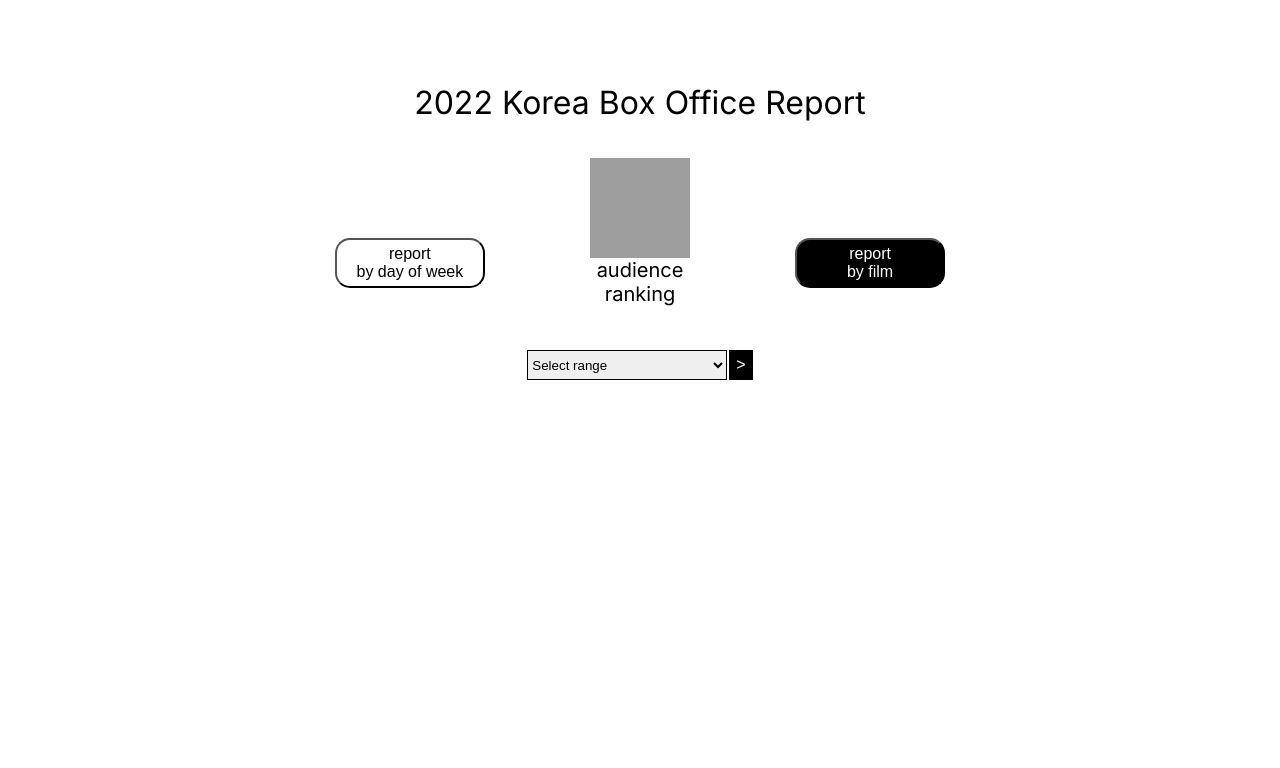
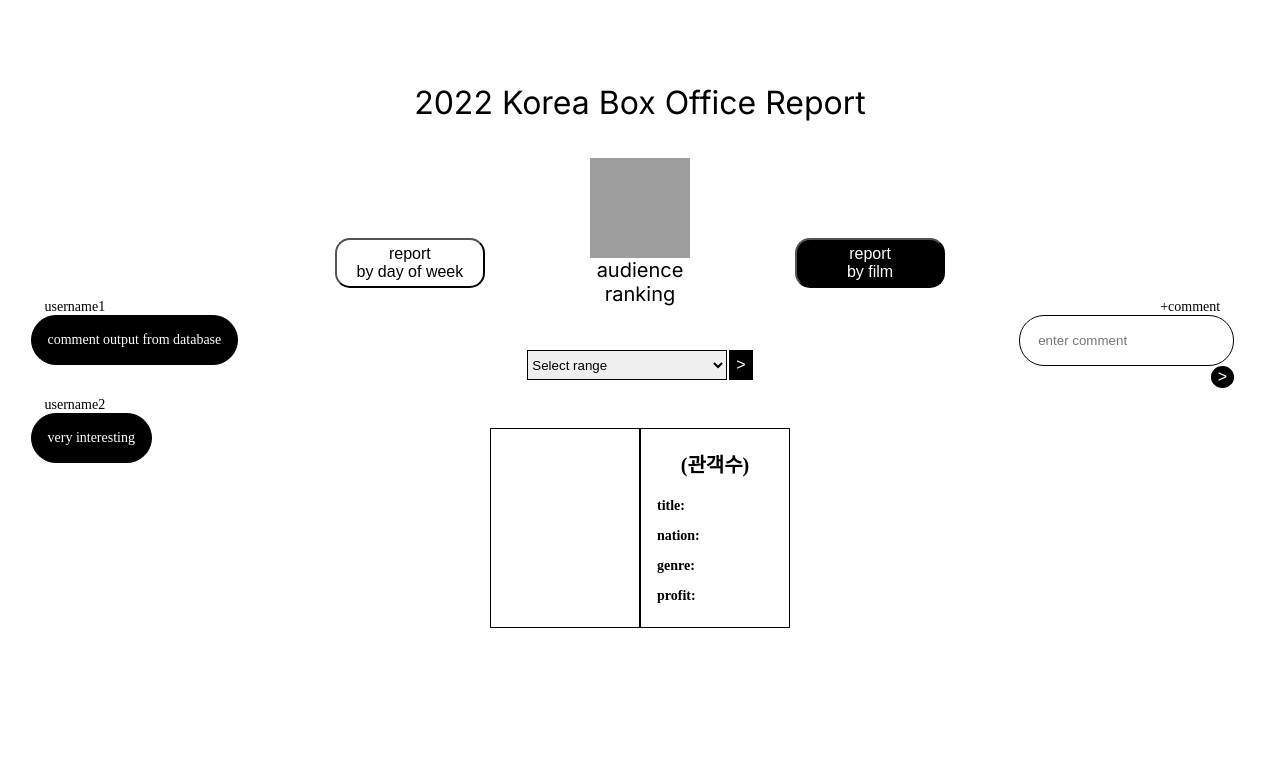
Before and after one commit to bigdata-application/bigdata-application-project, a PHP site: page /report2-1.php in a window 1280 px wide. Shown: the top 768 px of the page. Run offline with PHP 8.4, Linux system fonts and the light colour scheme; grey boxes are pictures that could not be loaded.

Commit message:
[민재] 관객수 기능 첫페이지 댓글/영화인포박스 업데이트

```diff
--- a/team06/html/report2-1.php
+++ b/team06/html/report2-1.php
@@ -11,6 +11,20 @@
             <section class="middleBanner">
                     <span class="title">2022 Korea Box Office Report</span>
             </section>
+            <div class="commentOutputForm">
+                <div class="commentOutputForm2">
+                    <!--댓글 출력-->
+                    <div>&nbsp;&nbsp;&nbsp;&nbsp;username1</div>
+                    <div class="commentOutput">
+                        <span>comment output from database</span>
+                    </div>
+                    <!--댓글 출력 (하드코딩)-->
+                    <div>&nbsp;&nbsp;&nbsp;&nbsp;username2</div>
+                    <div class="commentOutput">
+                        <span>very interesting</span>
+                    </div>
+                </div>
+            </div>
             <section class="features">
                 <div class="snd_container">
                     <button class="reportButton1" type="button" onclick='moveFeature1Report1()'>
@@ -45,14 +59,33 @@
                         </div>
                     </form>
 
+                    <div class="movieInfoBox">
+                    <div class="poster">
 
-
-
-
-
-
+                    </div>
+                    <div class="info">
+                        <p class="boldTitle">(관객수) </p>
+                        <p class="infoText">title: </p>
+                        <p class="infoText">nation: </p>
+                        <p class="infoText">genre: </p>
+                        <p class="infoText"> profit: </p>
+                    </div>
+                </div>
 
             </section>
+            <div class="commentInputForm">
+                <div class="commentInputForm2">
+                    <!--댓글 입력-->
+                    <div>+comment&nbsp;&nbsp;&nbsp;&nbsp;</div>
+                    <div class="commentInput">
+                        <input class="input" type="text" placeholder="enter comment">
+                    </div>
+                    <!--댓글 입력 제출 버튼-->
+                    <div>
+                        <button class="commentButton" type="button"> > </button>
+                    </div>
+                </div>
+            </div>
 
         </div>
     </body>
```
